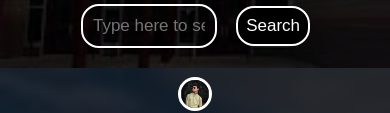
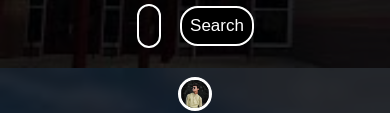
Before and after one commit to shopnorahman9/Dhaka-Bidya-Niketon, a plain HTML site: page index.html in a window 390 px wide. Both pictures are taken after a click on the element 350 px from the left and 29 px from the top of the page. Shown: the part 298-411 px from the top of the page. Drawn offline with Linux system fonts and the light colour scheme.

```diff
--- a/Css/style.css
+++ b/Css/style.css
@@ -259,6 +259,9 @@ footer{
 .h-nav{
     height: 50px;
 }
+#search{
+    width: 100%;
+}
 .visable{
     opacity: 0;
 }
--- a/index.html
+++ b/index.html
@@ -20,7 +20,7 @@
             <li><a href="#more">More info</a></li>
         </ul>
         <div class="side-nav visable">
-            <input placeholder="Type here to search" type="text" class="search">
+            <input id="search" placeholder="Type here to search" type="text" class="search">
             <button class="btn btn-sm">Search</button>
         </div>
         <div class="burger">
```
